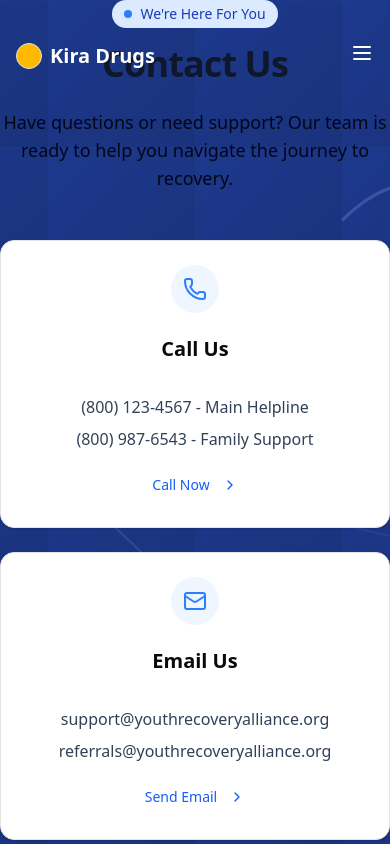
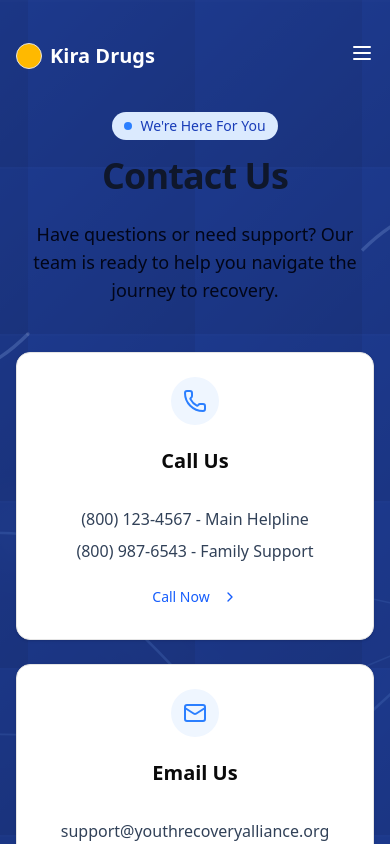
Before and after one commit to ArnaudBand/kira-drugs, a Next.js app: page /contact in a window 390 px wide. Shown: the top 844 px of the page. Built offline with nearby package versions, Linux system fonts and the light colour scheme.

Commit message:
Enhance Hero section padding for improved layout and responsiveness

```diff
--- a/app/(root)/contact/page.tsx
+++ b/app/(root)/contact/page.tsx
@@ -199,7 +199,7 @@
 
             {/* Hero Section */}
             <Hero>
-                <section className="flex items-center justify-center min-h-[40vh] overflow-hidden max-w-7xl mx-auto relative">
+            <section className="flex items-center justify-center pt-28 md:pt-36 pb-12 md:pb-16  overflow-hidden max-w-7xl mx-auto relative px-4 sm:px-6 lg:px-8">
                     <div className="max-w-7xl mx-auto text-center">
                         <motion.div
                             initial={{ opacity: 0, y: 20 }}
```
